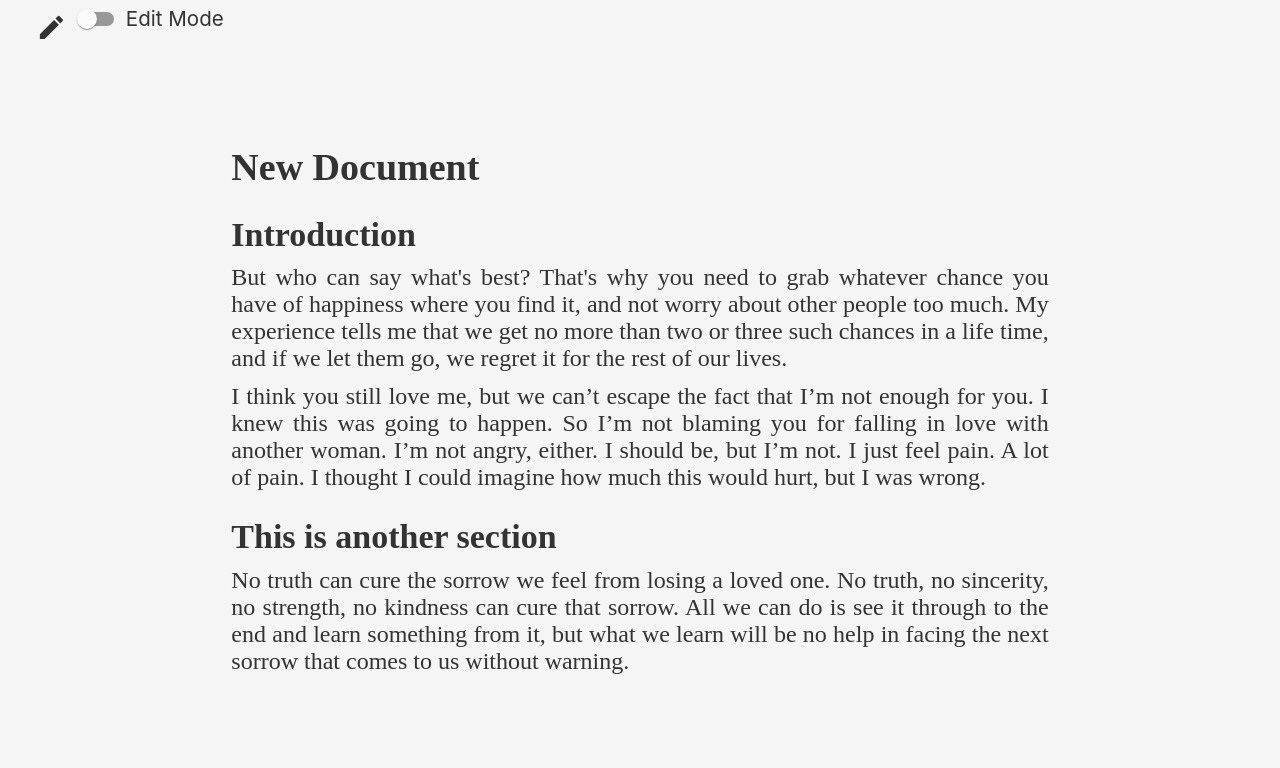
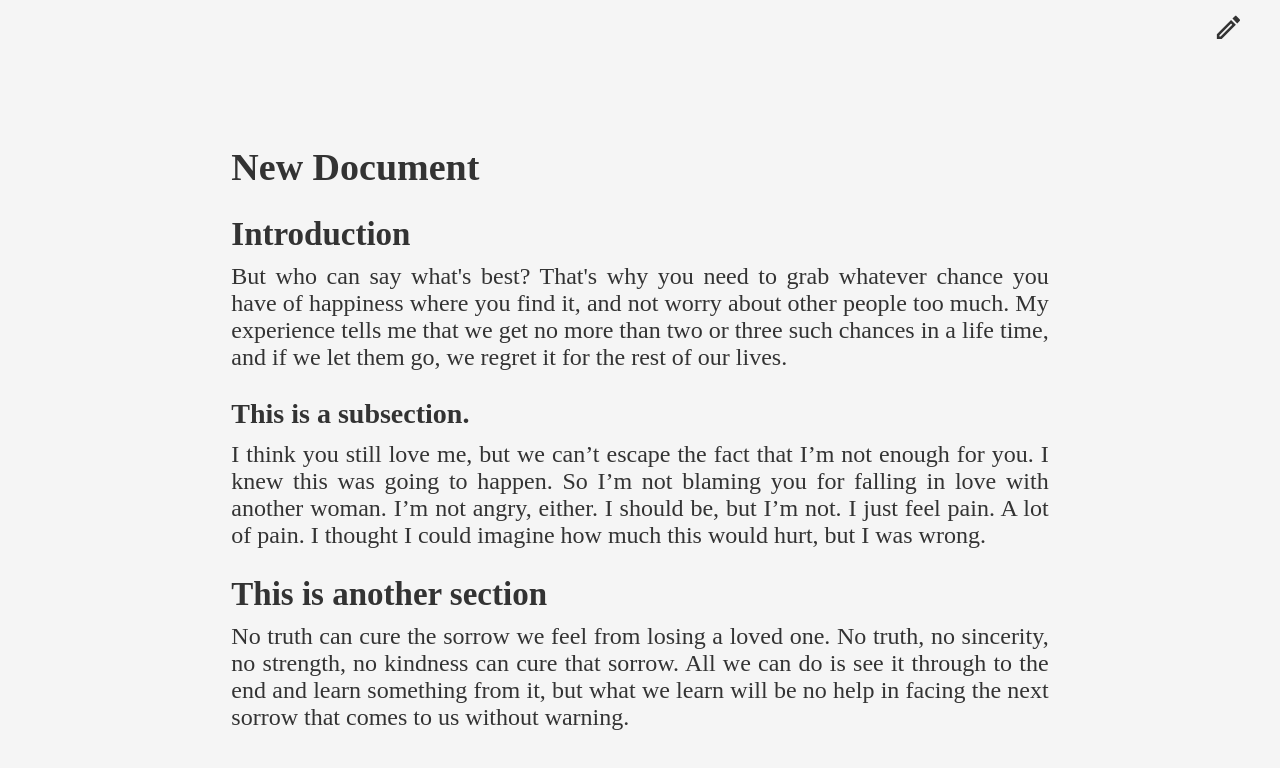
Before and after one commit to sbsto/knowledge, a React (Create React App) app in the folder client/: page /document in a window 1280 px wide. Shown: the top 768 px of the page. Built offline with nearby package versions, Linux system fonts and the light colour scheme.

Commit message:
add editing toggle

```diff
--- a/client/src/components/DocumentComponents/ControlBar.tsx
+++ b/client/src/components/DocumentComponents/ControlBar.tsx
@@ -1,21 +1,24 @@
 import React, { useState } from 'react'
 import { Grid, Switch, FormControlLabel, IconButton } from '@material-ui/core'
-import { Create } from '@material-ui/icons'
+import { Create, CreateOutlined } from '@material-ui/icons'
 
 function ControlBar() {
+    const [isEditing, setIsEditing] = useState(false)
+
     return (
-        <Grid item container>
+        <Grid
+            item
+            container
+            md={12}
+            justify="flex-end"
+        >
             <Grid item>
-                <IconButton color="primary">
-                    <Create />
+                <IconButton
+                    color="primary"
+                    onClick={() => setIsEditing(!isEditing)}
+                >
+                    {isEditing ? <Create /> : <CreateOutlined />}
                 </IconButton>
-            </Grid>
-            <Grid item>
-                <FormControlLabel
-                    control={
-                        <Switch color="primary" />}
-                    label="Edit Mode"
-                />
             </Grid>
         </Grid>
     )
--- a/client/src/components/DocumentComponents/Document.tsx
+++ b/client/src/components/DocumentComponents/Document.tsx
@@ -28,13 +28,21 @@ function Document() {
                             title: "Introduction",
                             content: [
                                 { content: "But who can say what's best? That's why you need to grab whatever chance you have of happiness where you find it, and not worry about other people too much. My experience tells me that we get no more than two or three such chances in a life time, and if we let them go, we regret it for the rest of our lives." },
-                                { content: "I think you still love me, but we can’t escape the fact that I’m not enough for you. I knew this was going to happen. So I’m not blaming you for falling in love with another woman. I’m not angry, either. I should be, but I’m not. I just feel pain. A lot of pain. I thought I could imagine how much this would hurt, but I was wrong." }
+                                {
+                                    title: "This is a subsection.",
+                                    content: [
+                                        { content: "I think you still love me, but we can’t escape the fact that I’m not enough for you. I knew this was going to happen. So I’m not blaming you for falling in love with another woman. I’m not angry, either. I should be, but I’m not. I just feel pain. A lot of pain. I thought I could imagine how much this would hurt, but I was wrong." }
+                                    ],
+                                    degree: 2
+                                }
                             ],
                             degree: 1
                         },
                         {
                             title: "This is another section",
-                            content: [{ content: "No truth can cure the sorrow we feel from losing a loved one. No truth, no sincerity, no strength, no kindness can cure that sorrow. All we can do is see it through to the end and learn something from it, but what we learn will be no help in facing the next sorrow that comes to us without warning." }],
+                            content: [
+                                { content: "No truth can cure the sorrow we feel from losing a loved one. No truth, no sincerity, no strength, no kindness can cure that sorrow. All we can do is see it through to the end and learn something from it, but what we learn will be no help in facing the next sorrow that comes to us without warning." }
+                            ],
                             degree: 1
                         }
                     ]}
--- a/client/src/components/DocumentComponents/Title.tsx
+++ b/client/src/components/DocumentComponents/Title.tsx
@@ -8,7 +8,7 @@ interface TitleProps {
 }
 
 function Title(props: TitleProps) {
-    const fontSize = String(38 - 4 * props.degree) + "px"
+    const fontSize = String(38 - 5 * props.degree) + "px"
 
     const useStyles = makeStyles((theme: Theme) => createStyles({
         titleStyle: {
```
